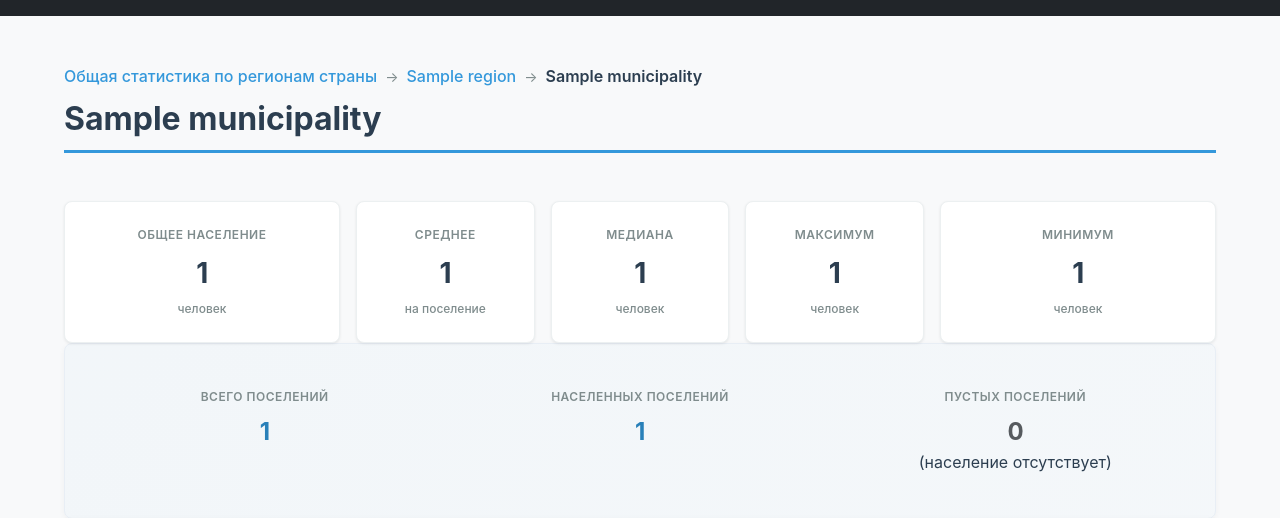
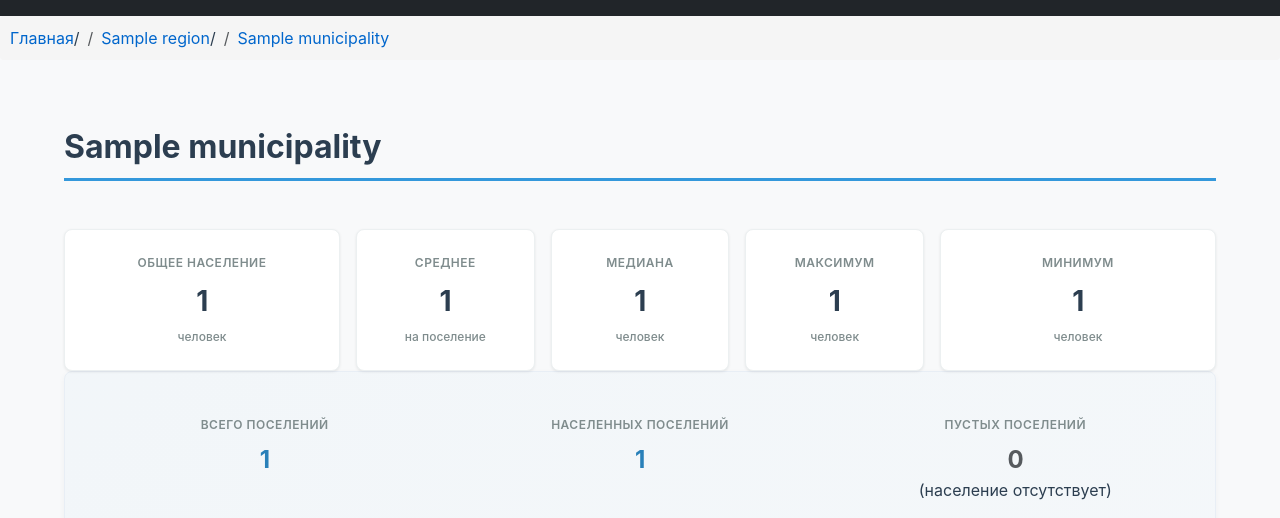
Before and after one commit to MrRemohovsky/settlements-analysis, a Django app: a page that uses templates/settlements/base.html in a window 1280 px wide. Shown: the top 518 px of the page. Run offline with Django 5.2, Linux system fonts and the light colour scheme; tables that the repository leaves empty hold one stand-in row (values such as "Sample post"); some libraries are stand-ins or nearby versions.

Commit message:
Добавление синглтона, отслеживающего маршрут пользователя

```diff
--- /dev/null
+++ b/settlements/state/breadcrumb.py
@@ -0,0 +1,65 @@
+from typing import List, Tuple
+
+
+class BreadcrumbState:
+    _instance = None
+
+    def __new__(cls):
+        if cls._instance is None:
+            cls._instance = super().__new__(cls)
+            cls._instance._initialized = False
+
+        return cls._instance
+
+    def __init__(self):
+        if self._initialized:
+            return
+
+        self._current_region = None
+        self._current_municipality = None
+
+        self._initialized = True
+
+    def set_region(self, region_name: str) -> None:
+        """
+        Установить текущий регион.
+        Автоматически очищает муниципалитет.
+
+        Args:
+            region_name: Название региона
+        """
+        self._current_region = region_name
+        self._current_municipality = None
+
+    def set_municipality(self, municipality_name: str) -> None:
+        """
+        Установить текущий муниципалитет.
+        Требует, чтобы регион уже был установлен.
+        """
+        if not self._current_region:
+            raise ValueError("Сначала установите регион через set_region()")
+
+        self._current_municipality = municipality_name
+
+    def get_breadcrumb(self) -> List[Tuple[str, str]]:
+        """
+        Получить список хлебных крошек.
+        """
+        breadcrumb = [
+            ('Главная', '/settlements/'),
+        ]
+
+        if self._current_region:
+            region_url = f"/settlements/regions/{self._current_region}/"
+            breadcrumb.append((self._current_region, region_url))
+
+        if self._current_municipality and self._current_region:
+            municipality_url = f"/settlements/regions/{self._current_region}/{self._current_municipality}/"
+            breadcrumb.append((self._current_municipality, municipality_url))
+
+        return breadcrumb
+
+    def clear(self) -> None:
+        """Очистить навигацию (вернуться на главную)"""
+        self._current_region = None
+        self._current_municipality = None
--- a/settlements/views.py
+++ b/settlements/views.py
@@ -5,7 +5,7 @@ from django.views.generic import TemplateView
 
 from .models import Municipality
 from .facades import StatisticsFacade
-
+from settlements.state.breadcrumb import BreadcrumbState
 
 class StatsView(TemplateView):
     template_name = 'settlements/stats.html'
@@ -20,6 +20,10 @@ class StatsView(TemplateView):
         context['settlement_types'] = facade.get_settlement_types_distribution()
         context['general_stats'] = facade.get_general_stats()
         context['population_distribution'] = facade.get_population_distribution()
+
+        breadcrumb = BreadcrumbState()
+        breadcrumb.clear()
+        context['breadcrumb'] = breadcrumb.get_breadcrumb()
 
         return context
 
@@ -43,6 +47,10 @@ class RegionDetailView(TemplateView):
         context['population_distribution'] = facade.get_population_distribution(
             Q(municipality__region__name=region_name)
         )
+
+        breadcrumb = BreadcrumbState()
+        breadcrumb.set_region(region_name)
+        context['breadcrumb'] = breadcrumb.get_breadcrumb()
 
         return context
 
@@ -100,4 +108,9 @@ class MunicipalityDetailView(TemplateView):
             Q(municipality__name=municipality.name, municipality__region__name=region_name)
         )
 
+        breadcrumb = BreadcrumbState()
+        breadcrumb.set_region(region_name)
+        breadcrumb.set_municipality(municipality_name)
+        context['breadcrumb'] = breadcrumb.get_breadcrumb()
+
         return context
--- a/templates/settlements/base.html
+++ b/templates/settlements/base.html
@@ -12,6 +12,12 @@
 <body>
     <nav class="navbar navbar-expand-lg navbar-dark bg-dark">
     </nav>
+    <nav class="breadcrumb">
+      {% for label, url in breadcrumb %}
+        <a href="{{ url }}" class="breadcrumb-item">{{ label }}</a>
+        {% if not forloop.last %}/{% endif %}
+      {% endfor %}
+    </nav>
 
     <main class="container" style="padding-top: 0;">
         {% block content %}{% endblock %}
@@ -21,3 +27,21 @@
     {% block extra_js %}{% endblock %}
 </body>
 </html>
+
+<style>
+  .breadcrumb {
+    padding: 10px;
+    background: #f5f5f5;
+    border-radius: 4px;
+    margin-bottom: 20px;
+  }
+
+  .breadcrumb a {
+    color: #0066cc;
+    text-decoration: none;
+  }
+
+  .breadcrumb a:hover {
+    text-decoration: underline;
+  }
+</style>
--- a/templates/settlements/municipality.html
+++ b/templates/settlements/municipality.html
@@ -4,13 +4,6 @@
 {% block content %}
 <div class="container py-5">
     <div class="breadcrumb-section mb-5">
-        <div class="breadcrumb-nav">
-            <a href="{% url 'settlements:stats' %}" class="breadcrumb-link">Общая статистика по регионам страны</a>
-            <span class="breadcrumb-separator">→</span>
-            <a href="{% url 'settlements:region' region_name %}" class="breadcrumb-link">{{ region_name }}</a>
-            <span class="breadcrumb-separator">→</span>
-            <span class="breadcrumb-current">{{ municipality.name }}</span>
-        </div>
         <h1 class="municipality-title">{{ municipality.name }}</h1>
     </div>
 
--- a/templates/settlements/region.html
+++ b/templates/settlements/region.html
@@ -5,7 +5,6 @@
 {% block content %}
 <div class="container py-5">
     <div class="breadcrumb-section mb-5">
-        <a href="{% url 'settlements:stats' %}" class="breadcrumb-link">← Общая статистика по регионам страны</a>
         <h1 class="region-title">{{ region_name }}</h1>
     </div>
     <div class="row g-3 mb-6">
```
